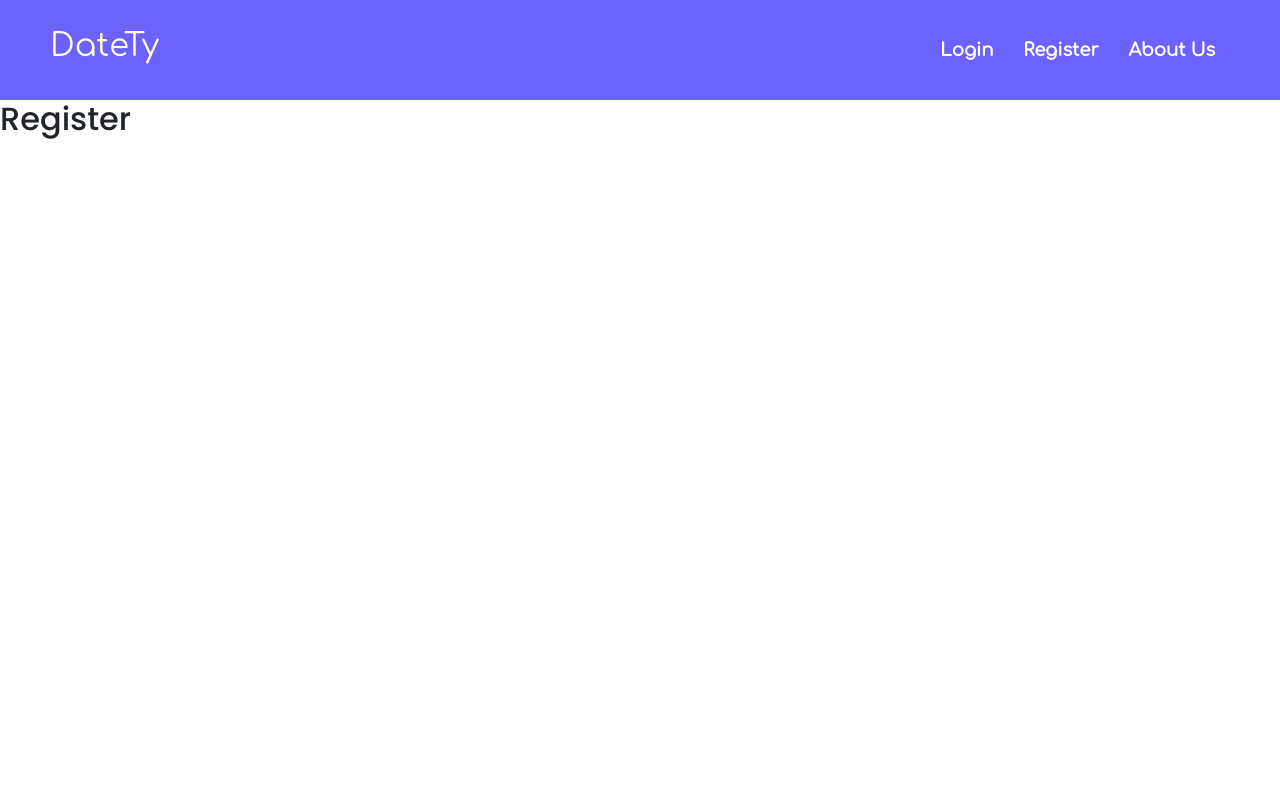
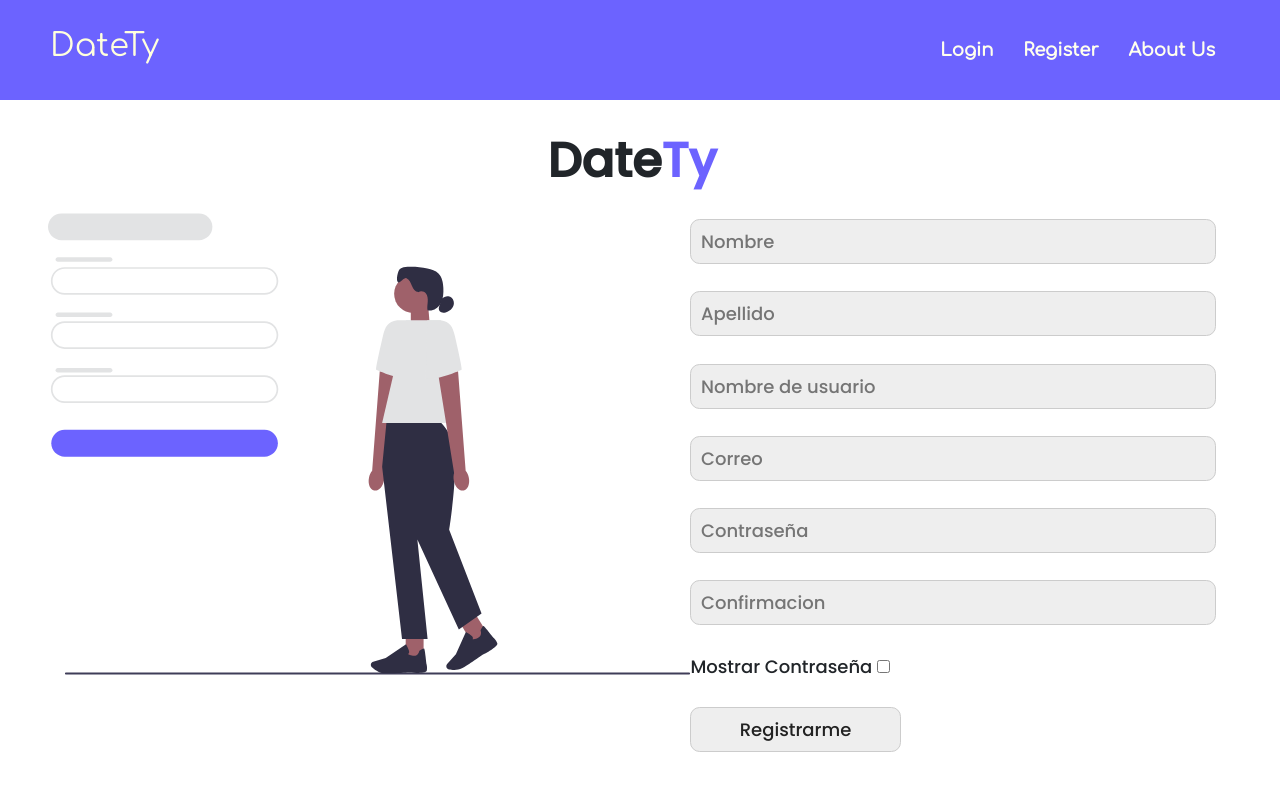
Before and after one commit to dylansel/Datety, a React (Vite) app in the folder frontend/: page /register in a window 1280 px wide. Shown: the top 790 px of the page. Built offline with nearby package versions, Linux system fonts and the light colour scheme.

Commit message:
Register Terminado

```diff
--- a/frontend/src/components/utils/Header.jsx
+++ b/frontend/src/components/utils/Header.jsx
@@ -52,7 +52,7 @@ export default function Header({isLoged}) {
                   :
                 <div className="links-container" style={linksContainer}>
                     <li className="link-item" style={linkItem}><Link style={item} className="item" to="/login">Login</Link></li>
-                    <li className="link-item" style={linkItem}><Link style={item} className="item" to="/app">Register</Link></li>
+                    <li className="link-item" style={linkItem}><Link style={item} className="item" to="/register">Register</Link></li>
                     <li className="link-item" style={linkItem}><Link style={item} className="item" to="/about">About Us</Link></li>
                 </div>
               }
--- a/frontend/src/components/utils/Input.jsx
+++ b/frontend/src/components/utils/Input.jsx
@@ -1,20 +1,21 @@
 import React from "react";
 
-export default function Input({value="", type="", placeholder="", name="", onChange= null }){
+export default function Input({ value = "", type = "", placeholder = "", name = "", onChange = null, widthInput, classTyle }){
 
   const inputStyle= {
     borderRadius: "0.6rem",
-    border: "1.5px solid #ccc",
-    padding: ".1rem .6rem",
+    border: "1.6px solid #ccc",
+    padding: ".5rem .6rem",
     color: "#222",
     background: "#eee",
-    outline: "none"
+    outline: "none",
+    width: widthInput
   }
 
 
   return(
     <>
-      <input value={value} type={type} placeholder={placeholder} name={name} onChange={onChange} style={inputStyle} />
+      <input value={value} type={type} placeholder={placeholder} name={name} onChange={onChange} style={inputStyle} className={classTyle}/>
     </>
   )
 }
--- a/frontend/src/pages/About.jsx
+++ b/frontend/src/pages/About.jsx
@@ -73,8 +73,10 @@ export default function About() {
 
   const imgOne= {
     flexGrow: "1",
-    minWidth: "50%"
-    // maxWidth: "43.75rem"
+    minWidth: "50%",
+
+    // maxWidth: "43.75rem",
+
   }
 
   const sectionOneTextContainer= {
@@ -113,7 +115,7 @@ export default function About() {
     margin: "0.937rem 0 0 0"
   }
 
-  const isLoged = true;
+  const isLoged = false;
 
   return (
     <>
--- a/frontend/src/pages/Register.jsx
+++ b/frontend/src/pages/Register.jsx
@@ -1,15 +1,107 @@
-import React from "react"
+import React, {useState} from "react"
 import Header from "../components/utils/Header"
+import Input from "../components/utils/Input";
+import image from "../imgs/login_img.svg";
+import "../stylesheets/animations.css"
+
+let initialForm= {
+  name: "",
+  lastname: "",
+  email: "",
+  username: "",
+  password: "",
+  passConfirm: "",
+}
 
 const isLoged= false;
 export default function Register(){
+
+  let tittleStyle = {
+    textAlign: "center",
+     margin: "1rem 0",
+    fontSize: "3rem",
+    fontWeight: "bold"
+    }
+
+  let containerStyle= {
+    height: "100vh",
+    boxSizing: "border-box",
+    overflow: "hidden",
+
+  }
+
+  let registerContainerStyle= {
+    height: "calc(100vh - 6.25rem)",
+    boxSizing: "border-box",
+    padding: "1rem 4rem 0 3rem"
+
+  }
+
+  let registerStyle= {
+    display: "flex",
+    flexDirection: "row-reverse"
+  }
+
+  let formStyle={
+    display: "flex",
+    flexDirection: "column",
+    flexGrow: 1,
+    height: "70vh",
+    justifyContent: "space-around",
+  }
+
+  let imgContainerStyle= {
+    flexGrow: 1,
+    maxWidth: "55%",
+  }
+
+  let imgStyle={
+    height: "85%",
+    width: "100%"
+  }
+
+const [form, setForm]= useState(initialForm);
+
+const handleChange= (e)=>{
+  setForm({
+    ...form,
+    [e.target.name] : e.target.value
+  })
+}
+
+const handleSubmit= (e)=>{
+  e.preventDefault();
+  if(!form.nombre || !form.apellido || !form.correo || !form.user_name || !form.contraseña){
+    alert("Complete los datos...")
+  }
+}
+
   return(
     <>
+      <div style={containerStyle}>
+        <Header isLoged={isLoged}/>
+        <div className="register_container" style={registerContainerStyle}>
+          <h2 style={tittleStyle}>Date<span className="violet-text">Ty</span></h2>
+          <div className="register" style={registerStyle}>
+            <form className="form-login" action="" style={formStyle} onSubmit={handleSubmit} classTyle="input_register" >
+              <Input placeholder="Nombre" name="name" type="text" value={form.name} onChange={handleChange} classTyle="input_register" />
+              <Input placeholder="Apellido" name="lastname" type="text" value={form.lastname} onChange={handleChange} classTyle="input_register" />
+              <Input placeholder="Nombre de usuario" name="username" type="text" value={form.username} onChange={handleChange} classTyle="input_register" />
+              <Input placeholder="Correo" name="email" type="text" value={form.email} onChange={handleChange} classTyle="input_register" />
+              <Input placeholder="Contraseña" name="password" type="text" value={form.password} onChange={handleChange} classTyle="input_register" />
+              <Input placeholder="Confirmacion" name="passConfirm" type="text" value={form.passConfirm} onChange={handleChange} classTyle="input_register" />
+               <div className="div">
+                <label htmlFor="mostrar_pass">Mostrar Contraseña</label> <Input name="mostrar_pass" type="checkbox"/>
+                </div>
+              <Input widthInput={"40%"} type="submit"  value="Registrarme" name="enviar" classTyle="submit_buttom-login"/>
+            </form>
+            <div className="img_background_container" style={imgContainerStyle} >
+              <img src={image} alt="img_login" style={imgStyle}/>
+            </div>
+          </div>
+        </div>
+      </div>
 
-      <Header isLoged={isLoged}/>
-      <div>
-        <h2>Register</h2>
-      </div>
     </>
   )
 }
--- a/frontend/src/stylesheets/animations.css
+++ b/frontend/src/stylesheets/animations.css
@@ -116,3 +116,20 @@ body{
         max-width: 90% !important;
     }
 }
+
+/* _________REGISTER__STYLE */
+
+/* .submit_buttom-login{
+    background: #958fff !important;
+} */
+
+.submit_buttom-login:hover{
+    background: #6C63FF !important;
+    transition: .5s;
+    color: #fff !important;
+}
+
+.input_register:hover{
+    border: 1.6px solid #6C63FF !important;
+    transition: .5s;
+}
```
Also changed, not shown: frontend/src/imgs/login_img.svg (added).
